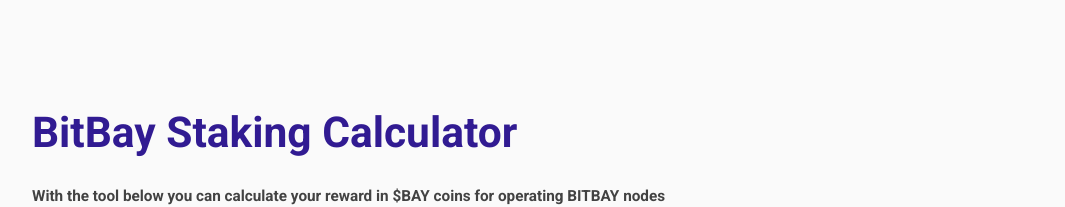
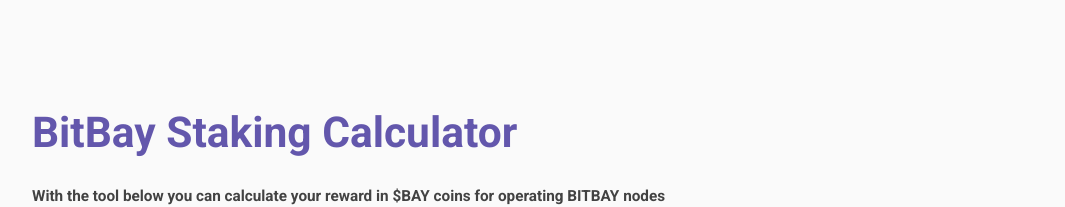
Before and after one commit to Ultrasstas/bit-calc-backend, a React (Create React App) app in the folder frontend/: page / in a window 1280 px wide. Shown: the top 207 px of the page, without its empty margins (98-1163 px from the left). Built offline with nearby package versions, Linux system fonts and the light colour scheme; no server answers.

Commit message:
H! color changed

```diff
--- a/frontend/src/components/PageTitle/PageTitle.js
+++ b/frontend/src/components/PageTitle/PageTitle.js
@@ -2,7 +2,7 @@
 import styled from 'styled-components';
 
 const Title = styled.h1`
-    color: #311B92;
+    color: #6357AC;
     font-size: 2.5rem;
 `;
 const SubTitle = styled.p`
```
